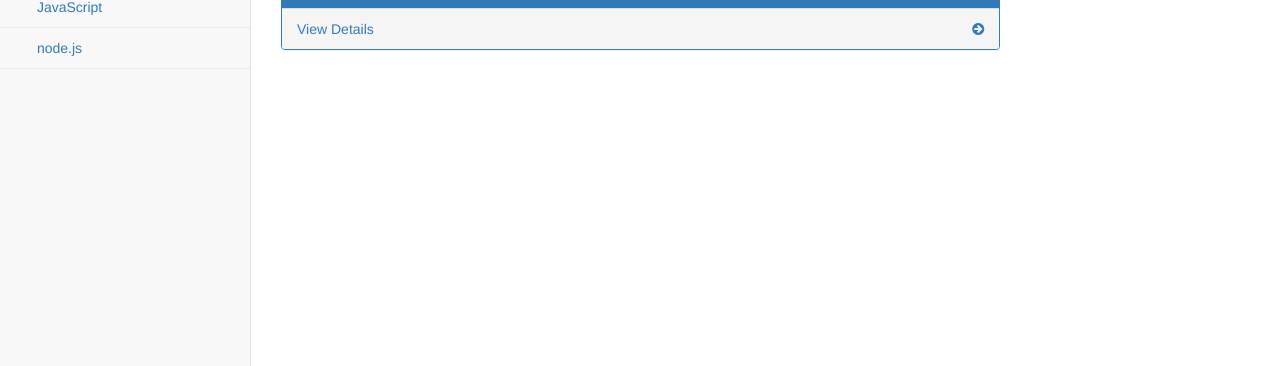
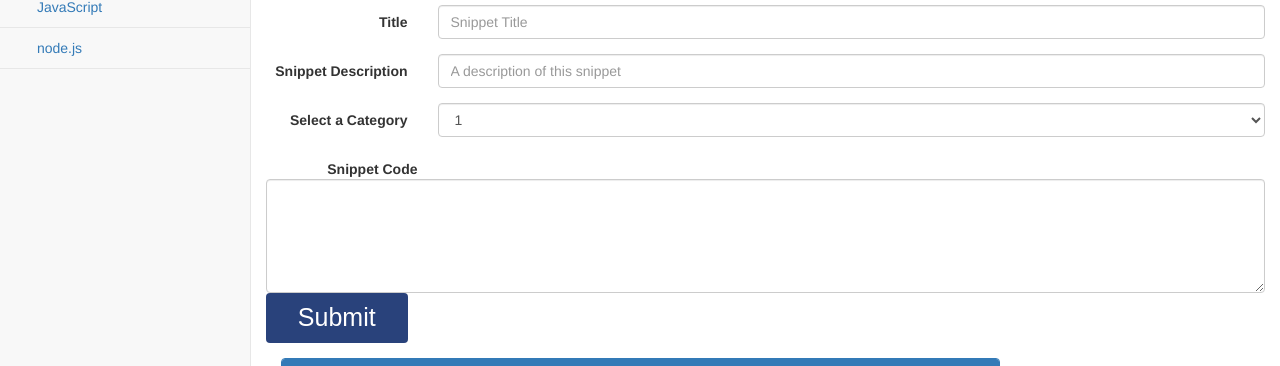
Before and after one commit to m-gilman/SnippetStash, a website: page public/index.html in a window 1280 px wide. Shown: the part 252-618 px from the top of the page. Drawn offline with Linux system fonts and the light colour scheme.

Commit message:
Add a new snippet html

```diff
--- a/public/index.html
+++ b/public/index.html
@@ -15,6 +15,7 @@
     <link href="vendor/font-awesome/css/font-awesome.min.css" rel="stylesheet" type="text/css">
 
 </head>
+
 <body>
     <!-- Navigation -->
     <nav class="navbar navbar-default navbar-static-top" role="navigation" style="margin-bottom: 0">
@@ -85,6 +86,52 @@
             </div>
             <!-- /.col-lg-12 -->
         </div>
+
+        <!-- ----------------- -->
+        <div class="row">
+            <h3 class="page-header">Add A New Snippet</h3>
+            <form class="form-horizontal">
+                <div class="form-group">
+                    <label for="snippetTitle" class="col-sm-2 control-label">Title</label>
+                    <div class="col-sm-10">
+                        <input type="text" class="form-control" id="SnippetTitle" placeholder="Snippet Title">
+                    </div>
+                </div>
+                <div class="form-group">
+                    <label for="snippetDescription" class="col-sm-2 control-label">Snippet Description</label>
+                    <div class="col-sm-10">
+                        <input type="text" class="form-control" id="snippetDescription" placeholder="A description of this snippet">
+                    </div>
+                </div>
+
+                <div class="form-group">
+                    <label for="snippetCategory" class="col-sm-2 control-label">Select a Category</label>
+                    <div class="col-sm-10">
+                        <select class="form-control" id="snippetCategory">
+                            <option>1</option>
+                            <option>2</option>
+                            <option>3</option>
+                            <option>4</option>
+                        </select>
+                    </div>
+                </div>
+
+                <div>
+                    <label for="snippetCode" class="col-sm-2 control-label">Snippet Code </label>
+                    <textarea class="form-control" id="snippetCode" rows="5"></textarea>
+                </div>
+                <div class="form-group">
+                    <div class="col-sm-2">
+                        <button type="submit" class="btn btn-login btn-block" id="submitSnippet">Submit</button>
+                    </div>
+                </div>
+            </form>
+        </div>
+
+        <!-- ----------------- -->
+
+
+
         <!-- /.row -->
         <div class="row">
             <div class="col-lg-9 col-lg-12">
@@ -103,7 +150,9 @@
                     <a href="#">
                         <div class="panel-footer">
                             <span class="pull-left">View Details</span>
-                                <span class="pull-right"><i class="fa fa-arrow-circle-right"></i></span>
+                            <span class="pull-right">
+                                <i class="fa fa-arrow-circle-right"></i>
+                            </span>
                             <div class="clearfix"></div>
                         </div>
                     </a>
@@ -123,4 +172,5 @@
 
     <script src="js/index.js" type="text/javascript"></script>
 </body>
+
 </html>
```
Lines whose indentation alone changed are shown as unchanged.
